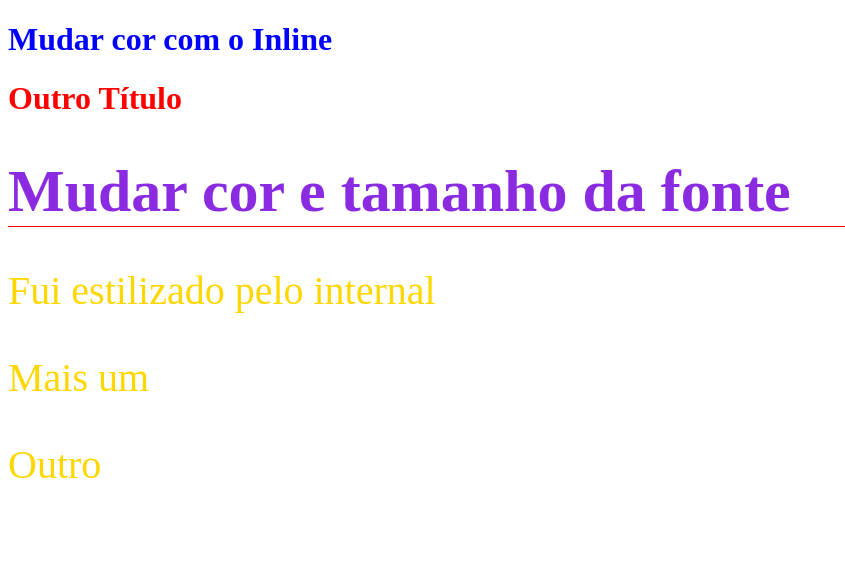
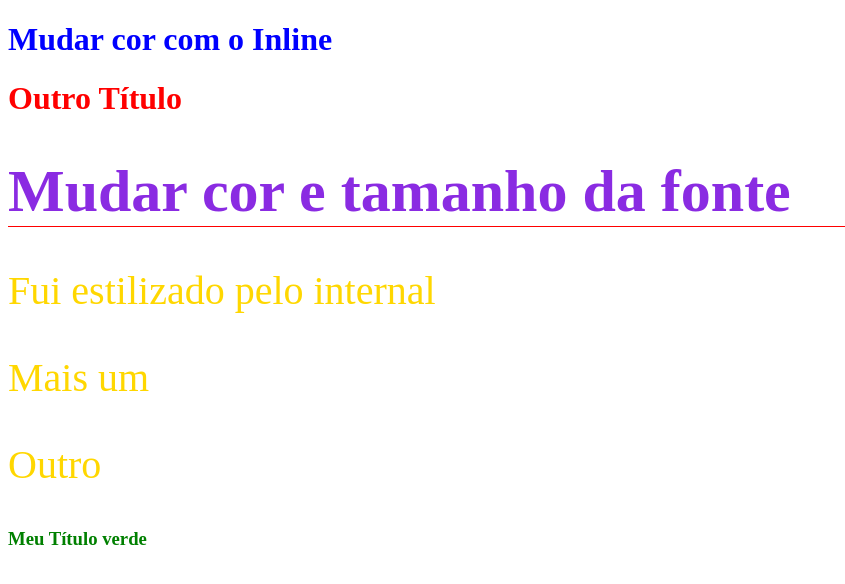
Before and after one commit to barbosaotavio/Forma-o-Front-end, a plain HTML site: page 2_CSS/index.html in a window 1280 px wide. Shown: the whole page, without its empty margins (0-845 px from the left). Drawn offline with Linux system fonts and the light colour scheme.

Commit message:
CSS External

```diff
--- /dev/null
+++ b/2_CSS/CSS/styles.css
@@ -0,0 +1,9 @@
+/* 4 - External */
+
+body{
+padding-bottom: 500px;
+}
+
+h3 {
+    color: green;
+}
--- a/2_CSS/index.html
+++ b/2_CSS/index.html
@@ -10,19 +10,24 @@
             font-size: 40px;
         }
     </style>
+    <!-- 4- External CSS -->
+     <link rel="stylesheet" href="CSS/styles.css">
 </head>
 <body>
 
-    <!-- 1 - Inline CSS-->
+    <!-- 1 - Inline CSS -->
     <h1 style="color: blue;">Mudar cor com o Inline</h1>
     <h1 style="color: red;">Outro Título</h1>
 
     <!-- 2 - Multiplas regras  -->
      <h1 style="color: blueviolet; font-size: 60px; border-bottom: 1px solid red;">
         Mudar cor e tamanho da fonte</h1>
-    <!-- 3 - Internal CSS-->
+    <!-- 3 - Internal CSS -->
      <P>Fui estilizado pelo internal</P>
      <p>Mais um </p>
      <p>Outro</p>
+
+      <!-- 4- External CSS -->
+       <h3>Meu Título verde</h3>
 </body>
 </html>
```
